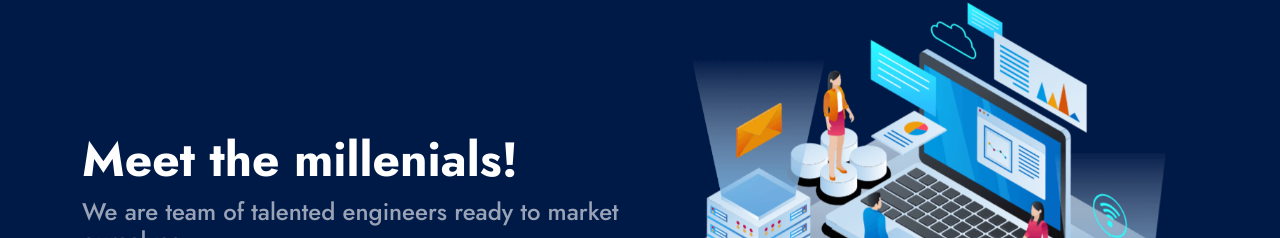
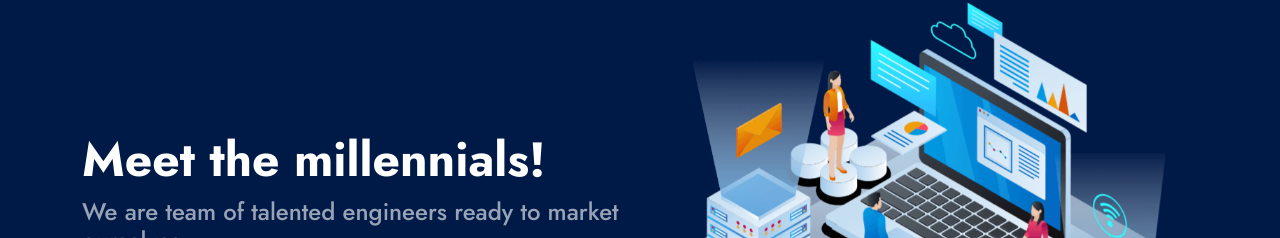
Before and after one commit to shaheen2532/millennials, a plain HTML site: page index.html in a window 1280 px wide. Shown: the part 137-375 px from the top of the page. Drawn offline with nearby package versions, Linux system fonts and the light colour scheme.

Commit message:
update name

```diff
--- a/index.html
+++ b/index.html
@@ -5,7 +5,7 @@
   <meta charset="utf-8">
   <meta content="width=device-width, initial-scale=1.0" name="viewport">
 
-  <title>MILLENIALS</title>
+  <title>MILLENNIALS</title>
   <meta content="" name="description">
   <meta content="" name="keywords">
 
@@ -63,7 +63,7 @@
     <div class="container">
       <div class="row">
         <div class="col-lg-6 d-flex flex-column justify-content-center pt-4 pt-lg-0 order-2 order-lg-1" data-aos="fade-up" data-aos-delay="200">
-          <h1>Meet the millenials!</h1>
+          <h1>Meet the millennials!</h1>
           <h2>We are team of talented engineers ready to market ourselves.</h2>
         </div>
         <div class="col-lg-6 order-1 order-lg-2 hero-img" data-aos="zoom-in" data-aos-delay="200">
```
